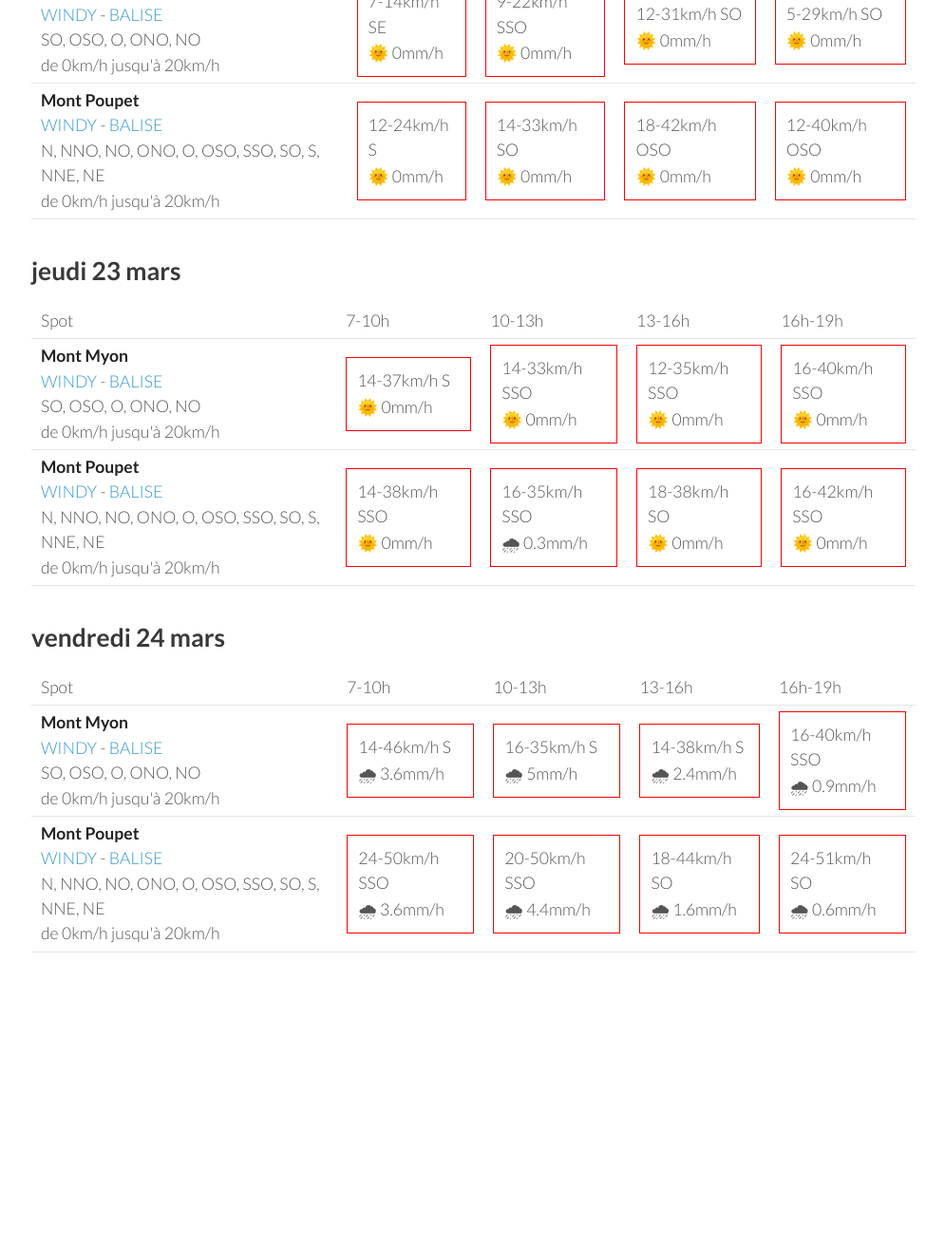
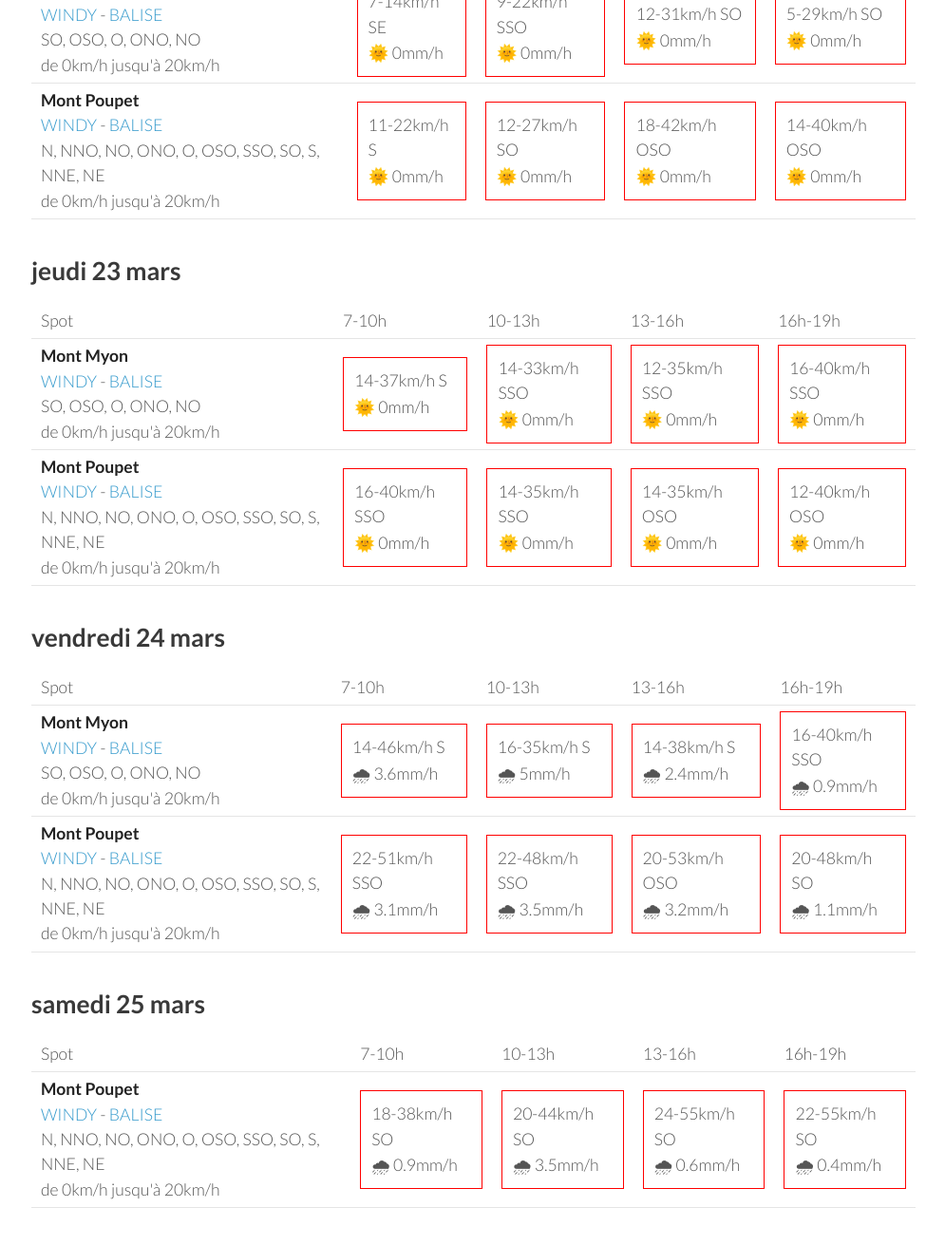
Before and after one commit to parapente-dans-le-nord/parapente-dans-le-nord.github.io, a Jekyll site: the page built from jura.markdown, in a window 1280 px wide and 1400 px high, scrolled down 1172 px. Shown: the top 1311 px of the window at 95% size, without its empty margins (25-1020 px from the left). Built offline with Jekyll 4.4.1, drawn with Linux system fonts in a browser that asks for light colours; before the commit the page ends 2303 px from its top, so only the background shows below that; some of the changed text lies outside the part shown.

Commit message:
update index.markdown

```diff
--- a/jura.markdown
+++ b/jura.markdown
@@ -7,7 +7,7 @@ title:  "Tous les spots"
 {: .links}
 
 # Prevision Windy, modèle Arome
-page mise à jour le lundi 20 mars 06:20
+page mise à jour le lundi 20 mars 10:20
 
 ## lundi 20 mars
 
@@ -106,10 +106,10 @@ page mise à jour le lundi 20 mars 06:20
 <tr>
         <td><strong>Mont Poupet</strong><br><a href="https://windy.com/46.970/5.876?46.541,5.876,8">WINDY</a> - <span class=""><a href="http://www.balisemeteo.com/balise.php?idBalise=92">BALISE</a> </span><br> <span class="vent-favorable">N, NNO, NO, ONO, O, OSO, SSO, SO, S, NNE, NE</span><br><span class="force-vent">de 0km/h jusqu'à 20km/h</span> </td>
 
-            <td><div class="not-flyable"><p>12-24km/h S</p><p>🌞 0mm/h</p></div></td>
-            <td><div class="not-flyable"><p>14-33km/h SO</p><p>🌞 0mm/h</p></div></td>
+            <td><div class="not-flyable"><p>11-22km/h S</p><p>🌞 0mm/h</p></div></td>
+            <td><div class="not-flyable"><p>12-27km/h SO</p><p>🌞 0mm/h</p></div></td>
             <td><div class="not-flyable"><p>18-42km/h OSO</p><p>🌞 0mm/h</p></div></td>
-            <td><div class="not-flyable"><p>12-40km/h OSO</p><p>🌞 0mm/h</p></div></td>
+            <td><div class="not-flyable"><p>14-40km/h OSO</p><p>🌞 0mm/h</p></div></td>
 
 
     </tr>
@@ -142,10 +142,10 @@ page mise à jour le lundi 20 mars 06:20
 <tr>
         <td><strong>Mont Poupet</strong><br><a href="https://windy.com/46.970/5.876?46.541,5.876,8">WINDY</a> - <span class=""><a href="http://www.balisemeteo.com/balise.php?idBalise=92">BALISE</a> </span><br> <span class="vent-favorable">N, NNO, NO, ONO, O, OSO, SSO, SO, S, NNE, NE</span><br><span class="force-vent">de 0km/h jusqu'à 20km/h</span> </td>
 
-            <td><div class="not-flyable"><p>14-38km/h SSO</p><p>🌞 0mm/h</p></div></td>
-            <td><div class="not-flyable"><p>16-35km/h SSO</p><p>🌧 0.3mm/h</p></div></td>
-            <td><div class="not-flyable"><p>18-38km/h SO</p><p>🌞 0mm/h</p></div></td>
-            <td><div class="not-flyable"><p>16-42km/h SSO</p><p>🌞 0mm/h</p></div></td>
+            <td><div class="not-flyable"><p>16-40km/h SSO</p><p>🌞 0mm/h</p></div></td>
+            <td><div class="not-flyable"><p>14-35km/h SSO</p><p>🌞 0mm/h</p></div></td>
+            <td><div class="not-flyable"><p>14-35km/h OSO</p><p>🌞 0mm/h</p></div></td>
+            <td><div class="not-flyable"><p>12-40km/h OSO</p><p>🌞 0mm/h</p></div></td>
 
 
     </tr>
@@ -178,10 +178,10 @@ page mise à jour le lundi 20 mars 06:20
 <tr>
         <td><strong>Mont Poupet</strong><br><a href="https://windy.com/46.970/5.876?46.541,5.876,8">WINDY</a> - <span class=""><a href="http://www.balisemeteo.com/balise.php?idBalise=92">BALISE</a> </span><br> <span class="vent-favorable">N, NNO, NO, ONO, O, OSO, SSO, SO, S, NNE, NE</span><br><span class="force-vent">de 0km/h jusqu'à 20km/h</span> </td>
 
-            <td><div class="not-flyable"><p>24-50km/h SSO</p><p>🌧 3.6mm/h</p></div></td>
-            <td><div class="not-flyable"><p>20-50km/h SSO</p><p>🌧 4.4mm/h</p></div></td>
-            <td><div class="not-flyable"><p>18-44km/h SO</p><p>🌧 1.6mm/h</p></div></td>
-            <td><div class="not-flyable"><p>24-51km/h SO</p><p>🌧 0.6mm/h</p></div></td>
+            <td><div class="not-flyable"><p>22-51km/h SSO</p><p>🌧 3.1mm/h</p></div></td>
+            <td><div class="not-flyable"><p>22-48km/h SSO</p><p>🌧 3.5mm/h</p></div></td>
+            <td><div class="not-flyable"><p>20-53km/h OSO</p><p>🌧 3.2mm/h</p></div></td>
+            <td><div class="not-flyable"><p>20-48km/h SO</p><p>🌧 1.1mm/h</p></div></td>
 
 
     </tr>
@@ -189,3 +189,29 @@ page mise à jour le lundi 20 mars 06:20
 </tbody>
 </table>
 {:/}
+## samedi 25 mars
+
+{::nomarkdown}
+<table>
+  <tbody>
+    <tr>
+      <td>Spot</td>
+      <td>7-10h</td>
+      <td>10-13h</td>
+      <td>13-16h</td>
+      <td>16h-19h</td>
+    </tr>
+<tr>
+        <td><strong>Mont Poupet</strong><br><a href="https://windy.com/46.970/5.876?46.541,5.876,8">WINDY</a> - <span class=""><a href="http://www.balisemeteo.com/balise.php?idBalise=92">BALISE</a> </span><br> <span class="vent-favorable">N, NNO, NO, ONO, O, OSO, SSO, SO, S, NNE, NE</span><br><span class="force-vent">de 0km/h jusqu'à 20km/h</span> </td>
+
+            <td><div class="not-flyable"><p>18-38km/h SO</p><p>🌧 0.9mm/h</p></div></td>
+            <td><div class="not-flyable"><p>20-44km/h SO</p><p>🌧 3.5mm/h</p></div></td>
+            <td><div class="not-flyable"><p>24-55km/h SO</p><p>🌧 0.6mm/h</p></div></td>
+            <td><div class="not-flyable"><p>22-55km/h SO</p><p>🌧 0.4mm/h</p></div></td>
+
+
+    </tr>
+
+</tbody>
+</table>
+{:/}
```
